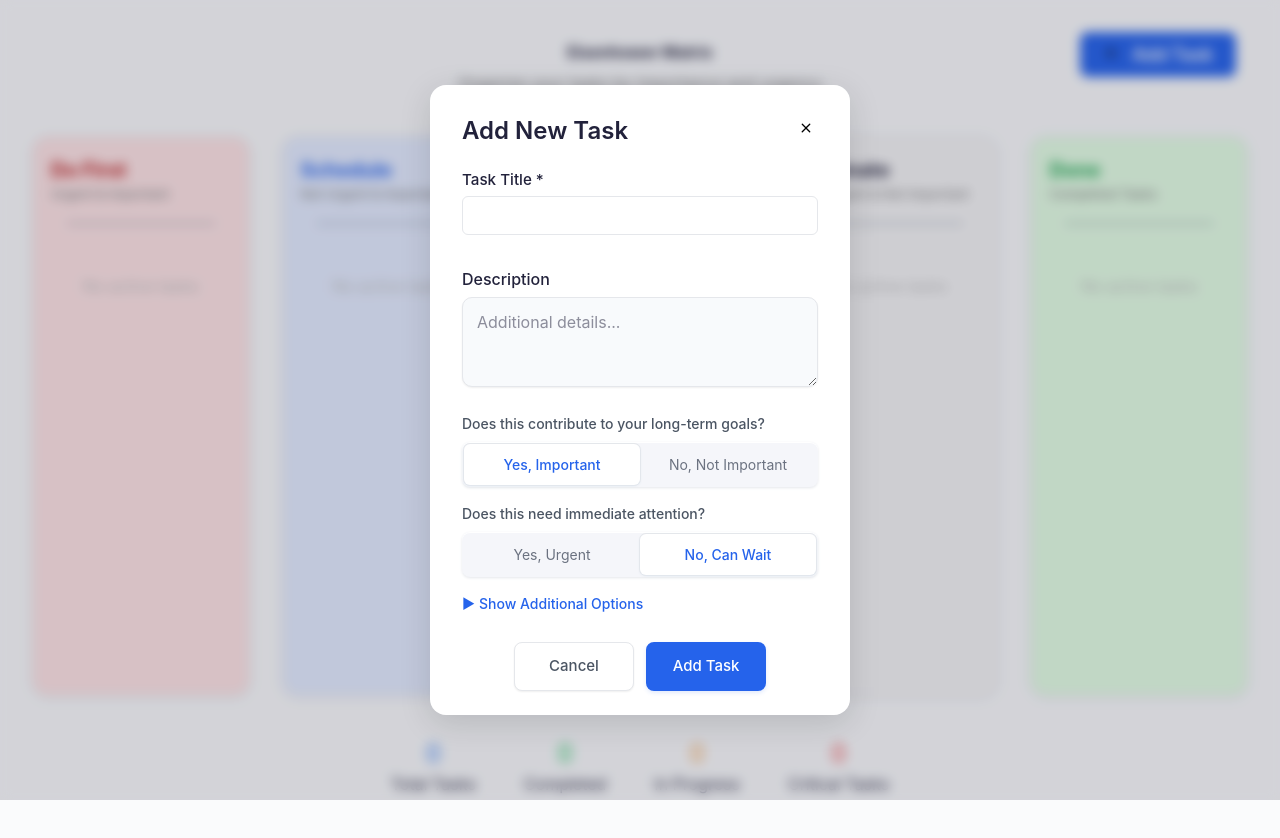
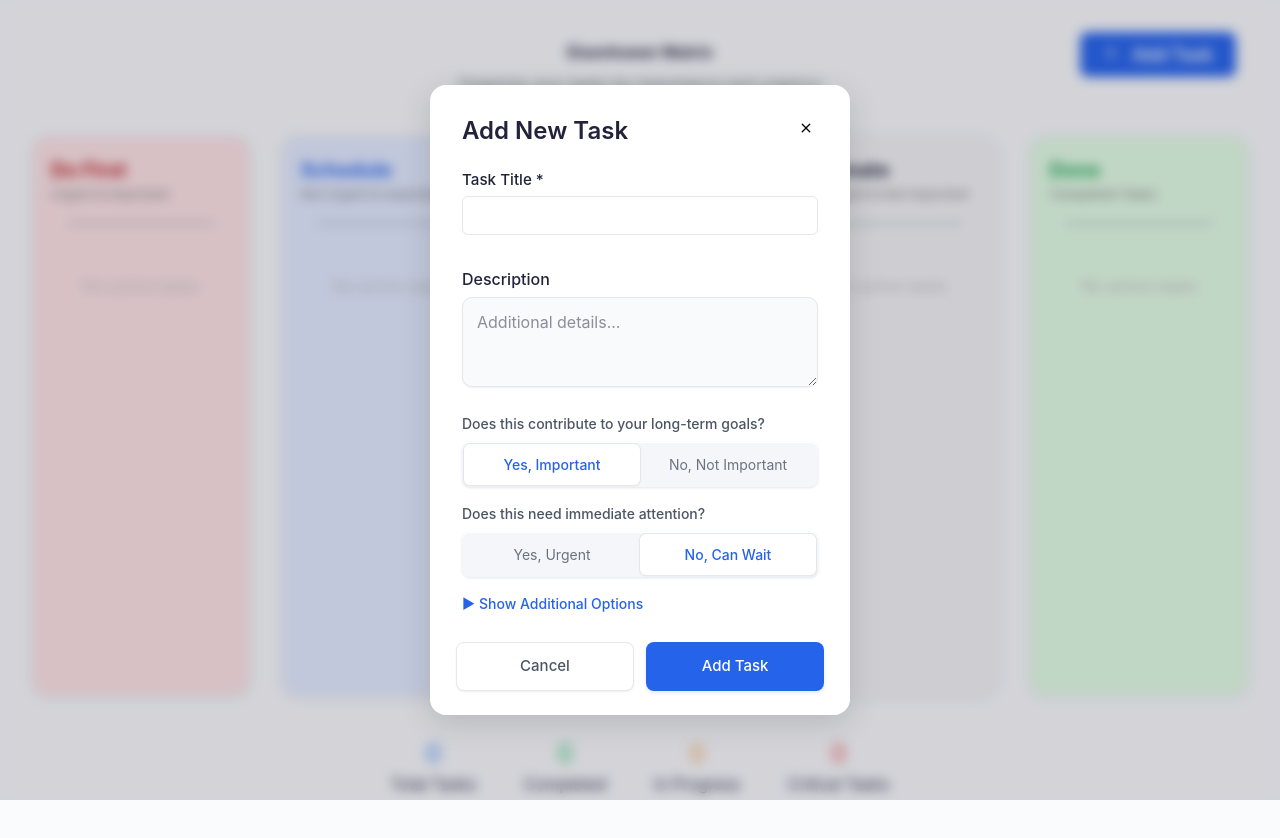
Before and after one commit to premkpavuluri/daily-checklist, a Next.js app: page / in a window 1280 px wide. Both pictures are taken after a click on the button "Add Task". Shown: the top 838 px of the page. Built offline with nearby package versions, Linux system fonts and the light colour scheme.

Commit message:
Prem | Update: Styles of Add task button and Pop-up

```diff
--- a/src/components/atoms/Icon.tsx
+++ b/src/components/atoms/Icon.tsx
@@ -3,6 +3,7 @@ import React from 'react';
 interface IconProps {
   name: 'edit' | 'delete' | 'done' | 'pause' | 'calendar' | 'clock' | 'plus' | 'close';
   size?: number;
+  color?: string;
 }
 
 const icons: Record<string, React.ReactElement> = {
@@ -16,8 +17,8 @@ const icons: Record<string, React.ReactElement> = {
   close: <svg width="1em" height="1em" viewBox="0 0 24 24"><path d="M18.3 5.71a1 1 0 0 0-1.41 0L12 10.59 7.11 5.7A1 1 0 0 0 5.7 7.11L10.59 12l-4.89 4.89a1 1 0 1 0 1.41 1.41L12 13.41l4.89 4.89a1 1 0 0 0 1.41-1.41L13.41 12l4.89-4.89a1 1 0 0 0 0-1.4z"/></svg>,
 };
 
-const Icon: React.FC<IconProps> = ({ name, size = 20 }) => (
-  <span style={{ display: 'inline-flex', width: size, height: size, verticalAlign: 'middle' }}>
+const Icon: React.FC<IconProps> = ({ name, size = 20, color }) => (
+  <span style={{ display: 'inline-flex', width: size, height: size, verticalAlign: 'middle', color: color, fill: color }}>
     {icons[name]}
   </span>
 );
--- a/src/components/molecules/TaskForm.tsx
+++ b/src/components/molecules/TaskForm.tsx
@@ -217,11 +217,11 @@ const TaskForm: React.FC<TaskFormProps> = ({ onSubmit, open, onClose }) => {
           </div>
           <div style={{ display: 'flex', justifyContent: 'center', marginTop: 28, gap: 12 }}>
             <button type="button" onClick={onClose} style={{
-              minWidth: 120,
+              minWidth: '50%',
               fontSize: 15,
               fontWeight: 500,
               borderRadius: 8,
-              padding: '12px 20px',
+              padding: '12px 15px',
               background: '#fff',
               color: '#4b5563',
               border: '1.5px solid #e5e7eb',
@@ -231,11 +231,11 @@ const TaskForm: React.FC<TaskFormProps> = ({ onSubmit, open, onClose }) => {
               transition: 'background 0.15s, color 0.15s',
             }}>Cancel</button>
             <button type="submit" style={{
-              minWidth: 120,
+              minWidth: '50%',
               fontSize: 15,
               fontWeight: 500,
               borderRadius: 8,
-              padding: '12px 20px',
+              padding: '12px 15px',
               background: '#2563eb',
               color: '#fff',
               border: 'none',
--- a/src/pages/index.tsx
+++ b/src/pages/index.tsx
@@ -69,7 +69,7 @@ const EisenhowerMatrixApp = () => {
         style={{ position: 'absolute', top: 32, right: 40, zIndex: 10, display: 'flex', alignItems: 'center', gap: 8, fontSize: 18 }}
         onClick={() => setShowModal(true)}
       >
-        <Icon name="plus" size={22} /> Add Task
+        <Icon name="plus" size={22} color="#fff" /> Add Task
       </button>
       <TaskForm open={showModal} onClose={() => setShowModal(false)} onSubmit={task => { handleAddTask(task); setShowModal(false); }} />
       <h1 style={{ textAlign: 'center', margin: '16px 0 8px 0' }}>Eisenhower Matrix</h1>
```
